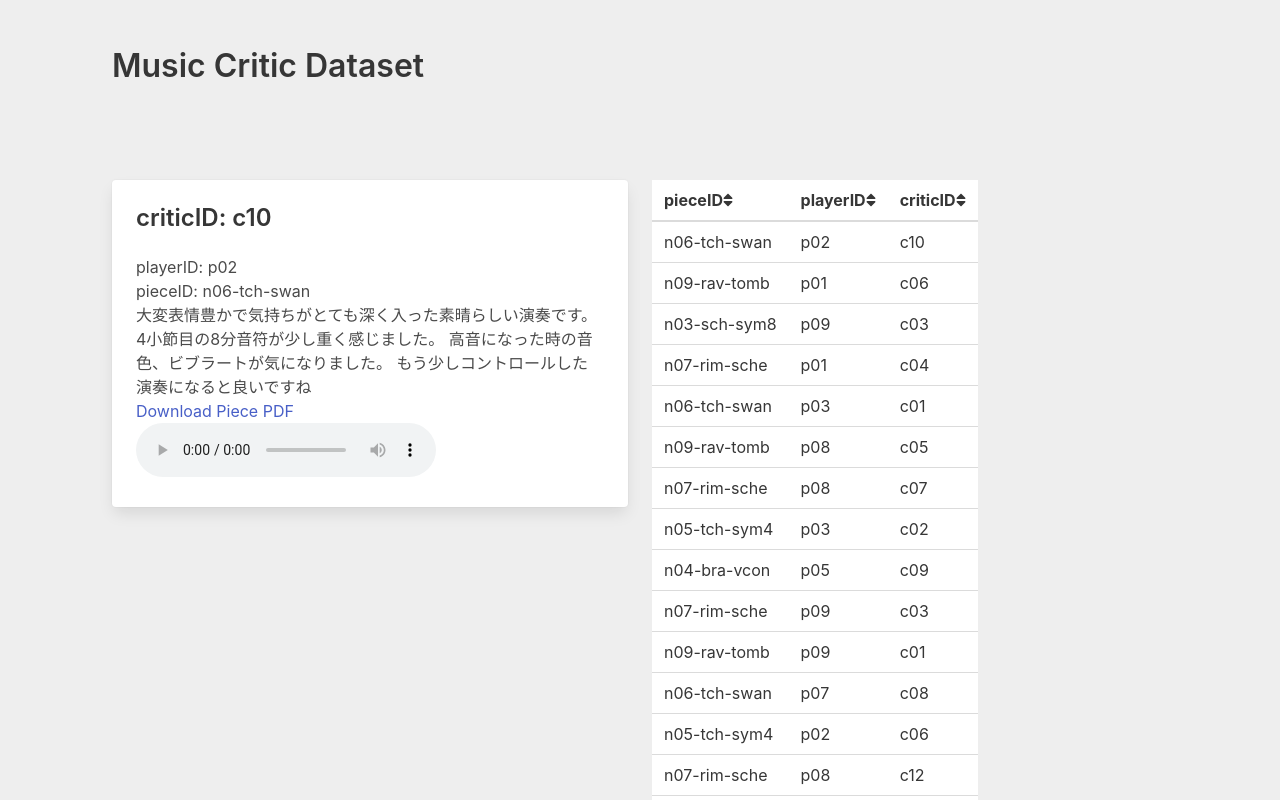
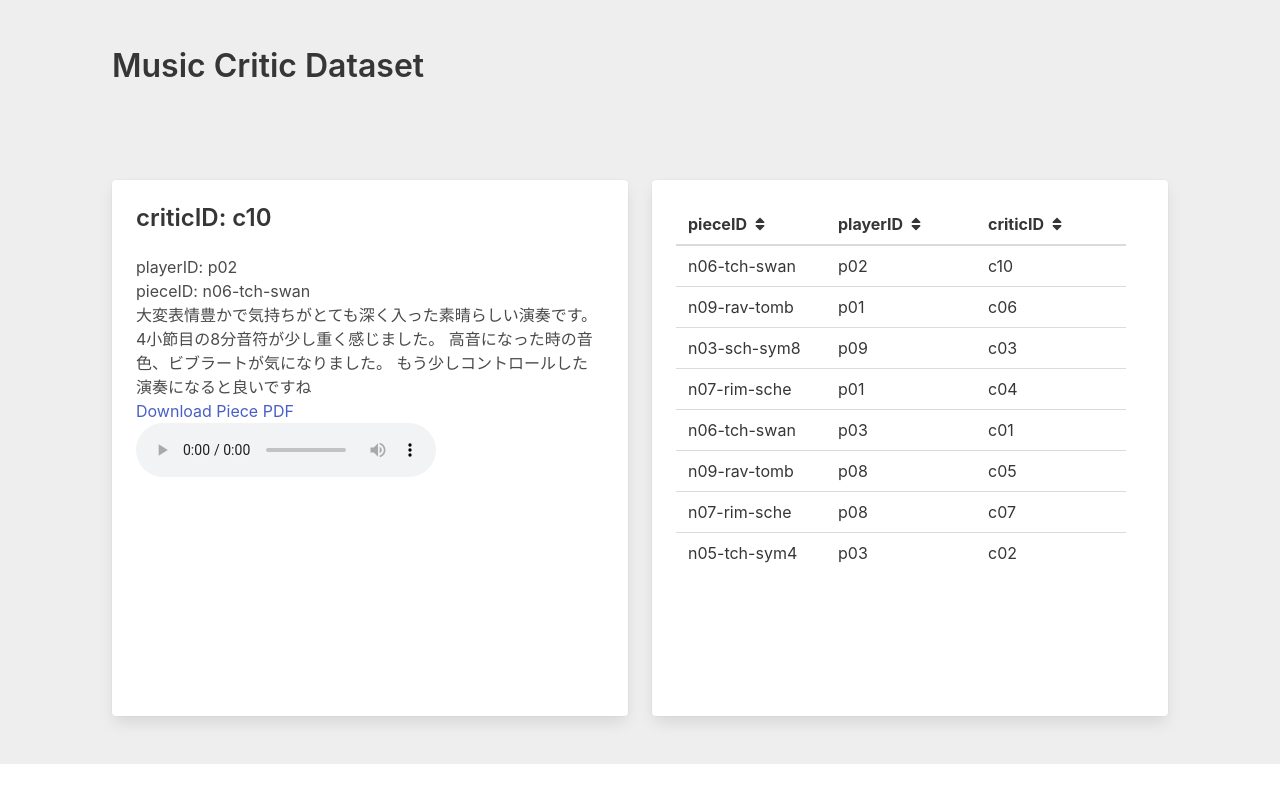
Before and after one commit to masaki-cb/crocus, a React (Create React App) app: page / in a window 1280 px wide. Shown: the top 800 px of the page. Built offline with nearby package versions, Linux system fonts and the light colour scheme.

Commit message:
update scrollable table

```diff
--- a/src/App.tsx
+++ b/src/App.tsx
@@ -23,7 +23,7 @@ const App = () => {
         <h1 className="title">Music Critic Dataset</h1>
       </div>
       <div className="section">
-        <div className="columns">
+        <div className="columns" style={{height:"70vh"}}>
         <div className="column">
             <CriticDetail data={currentCritic} />
           </div>
--- a/src/components/CriticDetail.tsx
+++ b/src/components/CriticDetail.tsx
@@ -8,7 +8,7 @@ type Data = {
 type Props = { data: Data };
 const CriticDetail = ({ data }: Props) => {
   return (
-    <div className="card">
+    <div className="card" style={{height:"100%"}}>
       <div className="card-content">
         <p className="title is-4">criticID: {data.criticID}</p>
         <p className="is-6">playerID: {data.playerID}</p>
--- a/src/components/CriticTable.module.scss
+++ b/src/components/CriticTable.module.scss
@@ -0,0 +1,5 @@
+.tbody{
+    overflow-y: scroll;
+    height: 40vh;
+    display: block;
+}
--- a/src/components/CriticTable.tsx
+++ b/src/components/CriticTable.tsx
@@ -1,4 +1,5 @@
-import { useTable, Column, useSortBy } from "react-table";
+import { useMemo } from "react";
+import { useTable, Column, useSortBy, useBlockLayout } from "react-table";
 import styles from "./CriticTable.module.scss";
 import { FontAwesomeIcon } from "@fortawesome/react-fontawesome";
 import {
@@ -24,12 +25,29 @@ type Props = {
   onRowClick: (param: Data) => void;
   allData: Data[];
 };
+
 const CriticTable = ({ allData, onRowClick }: Props) => {
+  const defaultColumn = useMemo(
+    () => ({
+      width: 150,
+    }),
+    []
+  );
+
   const { getTableProps, getTableBodyProps, headerGroups, rows, prepareRow } =
-    useTable<Data>({ columns, data: allData }, useSortBy);
+    useTable<Data>(
+      { columns, data: allData, defaultColumn },
+      useSortBy,
+      useBlockLayout
+    );
   return (
-    <table className="table is-hoverable" {...getTableProps()}>
-      <thead className={styles.hoge}>
+    // FIXME マルチソートができない
+    // FIXME thead固定
+    // FIXME 譜面PDF表示
+    <div className="card" style={{height:"100%"}}>
+      <div className="card-content">
+        <table className="table is-hoverable " {...getTableProps()}>
+          <thead className={styles.thead}>
             {headerGroups.map((headerGroup) => (
               <tr {...headerGroup.getHeaderGroupProps()}>
                 {headerGroup.headers.map((column) => (
@@ -39,12 +57,21 @@ const CriticTable = ({ allData, onRowClick }: Props) => {
                     <span>
                       {column.isSorted ? (
                         column.isSortedDesc ? (
-                      <FontAwesomeIcon icon={faSortAlphaDownAlt} />
+                          <FontAwesomeIcon
+                            icon={faSortAlphaDownAlt}
+                            style={{ marginLeft: "0.5rem" }}
+                          />
                         ) : (
-                      <FontAwesomeIcon icon={faSortAlphaUp} />
+                          <FontAwesomeIcon
+                            icon={faSortAlphaUp}
+                            style={{ marginLeft: "0.5rem" }}
+                          />
                         )
                       ) : (
-                    <FontAwesomeIcon icon={faSort} />
+                        <FontAwesomeIcon
+                          icon={faSort}
+                          style={{ marginLeft: "0.5rem" }}
+                        />
                       )}
                     </span>
                   </th>
@@ -52,19 +79,26 @@ const CriticTable = ({ allData, onRowClick }: Props) => {
               </tr>
             ))}
           </thead>
-      <tbody {...getTableBodyProps()}>
+          <tbody {...getTableBodyProps()} className={styles.tbody}>
             {rows.map((row, i) => {
               prepareRow(row);
               return (
-            <tr {...row.getRowProps()} onClick={() => onRowClick(row.original)}>
+                <tr
+                  {...row.getRowProps()}
+                  onClick={() => onRowClick(row.original)}
+                >
                   {row.cells.map((cell) => {
-                return <td {...cell.getCellProps()}>{cell.render("Cell")}</td>;
+                    return (
+                      <td {...cell.getCellProps()}>{cell.render("Cell")}</td>
+                    );
                   })}
                 </tr>
               );
             })}
           </tbody>
         </table>
+      </div>
+    </div>
   );
 };
 export default CriticTable;
```
Lines whose indentation alone changed are shown as unchanged.
